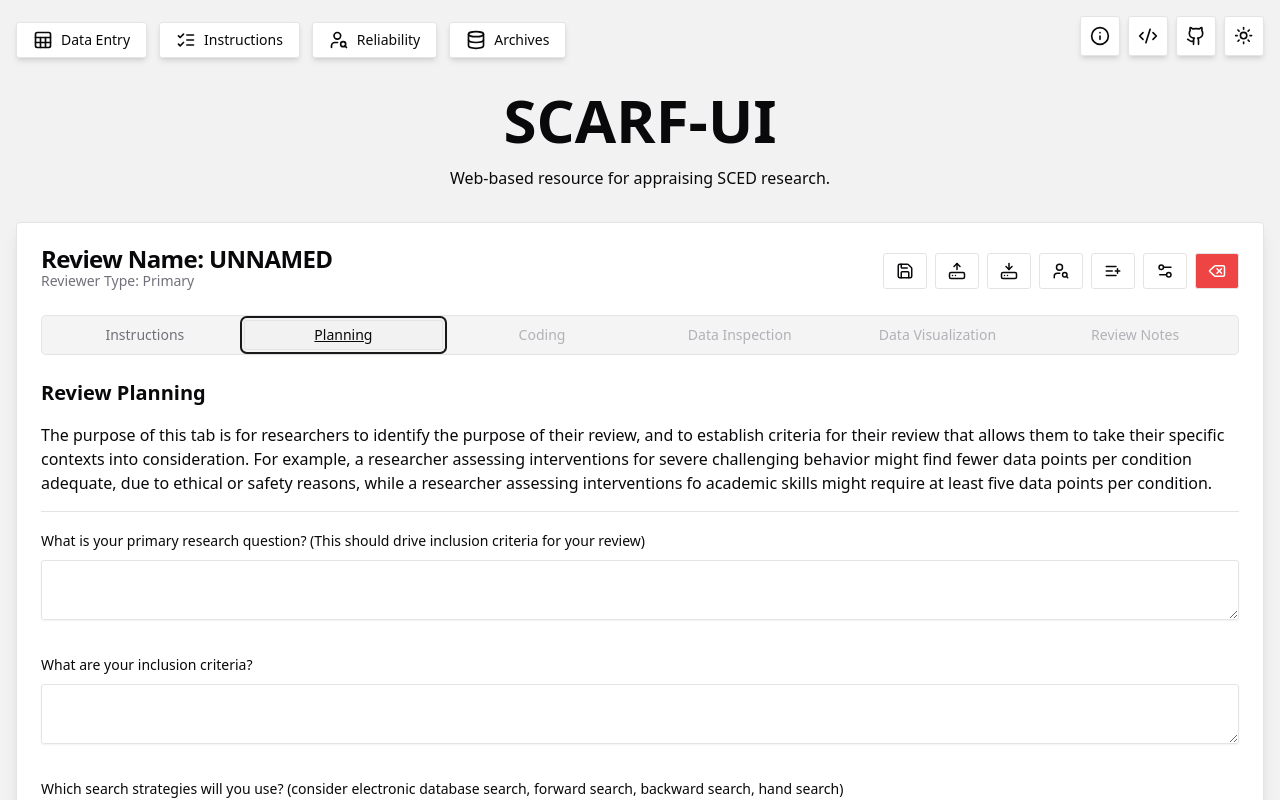
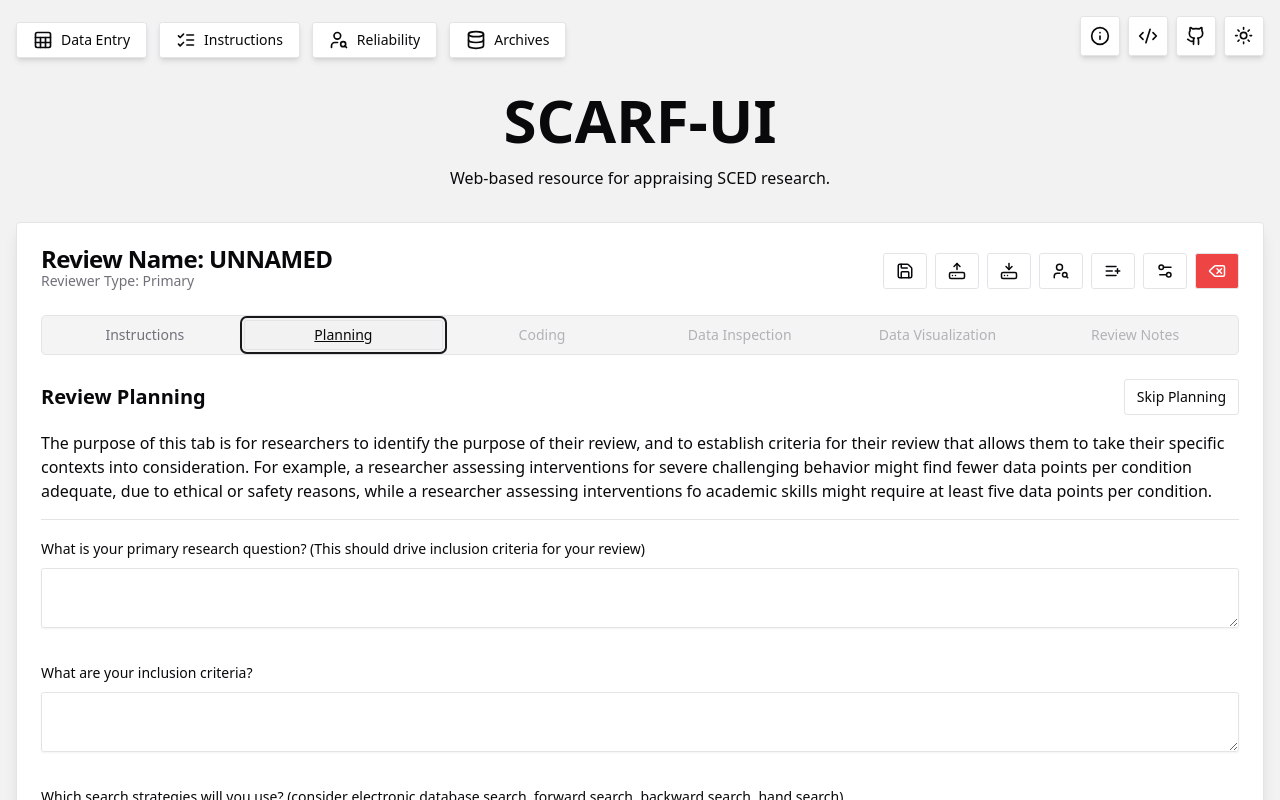
Before and after one commit to miyamot0/scarf-ui-pwa, a React (Vite) app: page / in a window 1280 px wide. Both pictures are taken after a click on the tab "Planning". Shown: the top 800 px of the page. Built offline with nearby package versions, Linux system fonts and the light colour scheme; what tailwindcss-font-inter would draw is missing.

Commit message:
Add in skip planning fx for relevant edge case

```diff
--- a/package.json
+++ b/package.json
@@ -1,5 +1,5 @@
 {
-  "version": "0.4.0",
+  "version": "0.4.1",
   "name": "scarf-ui-pwa",
   "description": "SCARF-UI-PWA is a PWA to support research synthesis featuring SCEDs",
   "homepage": "https://www.smallnstats.com",
--- a/src/components/forms/study_planning/study_planning_form.tsx
+++ b/src/components/forms/study_planning/study_planning_form.tsx
@@ -85,6 +85,34 @@ export function StudyPlanningForm({ readonly = false }: { readonly?: boolean })
 
   return (
     <Form {...form}>
+      <div className="flex flex-col justify-between md:flex-row md:items-center">
+        <h1 className="text-xl font-semibold">{'Review Planning'}</h1>
+        <Button
+          size={'sm'}
+          variant={'outline'}
+          onClick={() => {
+            Object.keys(form.getValues()).forEach((key) => {
+              const question = context.ReviewPlans.Questions.find((q) => q.QuestionID === key);
+
+              if (!question) throw new Error('Question not found in context.');
+
+              form.setValue(key as keyof z.infer<typeof StudyDetailsSchema>, 'SCARF Planning Skipped');
+            });
+
+            form.handleSubmit(onSubmit)();
+          }}
+        >
+          Skip Planning
+        </Button>
+      </div>
+      <p>
+        The purpose of this tab is for researchers to identify the purpose of their review, and to establish criteria
+        for their review that allows them to take their specific contexts into consideration. For example, a researcher
+        assessing interventions for severe challenging behavior might find fewer data points per condition adequate, due
+        to ethical or safety reasons, while a researcher assessing interventions fo academic skills might require at
+        least five data points per condition.
+      </p>
+      <hr />
       <form onSubmit={form.handleSubmit(onSubmit)} className="space-y-8">
         {context.ReviewPlans.Questions.map((question) => {
           const questionStem = question.QuestionStem;
--- a/src/pages/home/tabs/planning/planning_view.tsx
+++ b/src/pages/home/tabs/planning/planning_view.tsx
@@ -1,4 +1,3 @@
-import { HeadingComponent } from '../instructions/views/heading_component';
 import { GlobalStateType } from '@/questions/types/GlobalStateType';
 import { StudyPlanningFormRO } from '@/components/forms/study_planning/study_planning_form_readonly';
 import { StudyPlanningForm } from '@/components/forms/study_planning/study_planning_form';
@@ -19,20 +18,6 @@ export function PlanningView({ readonly = false, context }: { readonly?: boolean
         'opacity-0': !loaded,
       })}
     >
-      {!readonly && (
-        <>
-          <HeadingComponent Text="Review Planning" />
-          <p>
-            The purpose of this tab is for researchers to identify the purpose of their review, and to establish
-            criteria for their review that allows them to take their specific contexts into consideration. For example,
-            a researcher assessing interventions for severe challenging behavior might find fewer data points per
-            condition adequate, due to ethical or safety reasons, while a researcher assessing interventions fo academic
-            skills might require at least five data points per condition.
-          </p>
-          <hr />
-        </>
-      )}
-
       {readonly ? <StudyPlanningFormRO readonly={true} context={context!} /> : <StudyPlanningForm />}
     </div>
   );
```
Also changed, not shown: scripts/licenses.json (+1 -1 lines), scripts/README.md, 1 other file (tests, documents, lock files or other folders).
